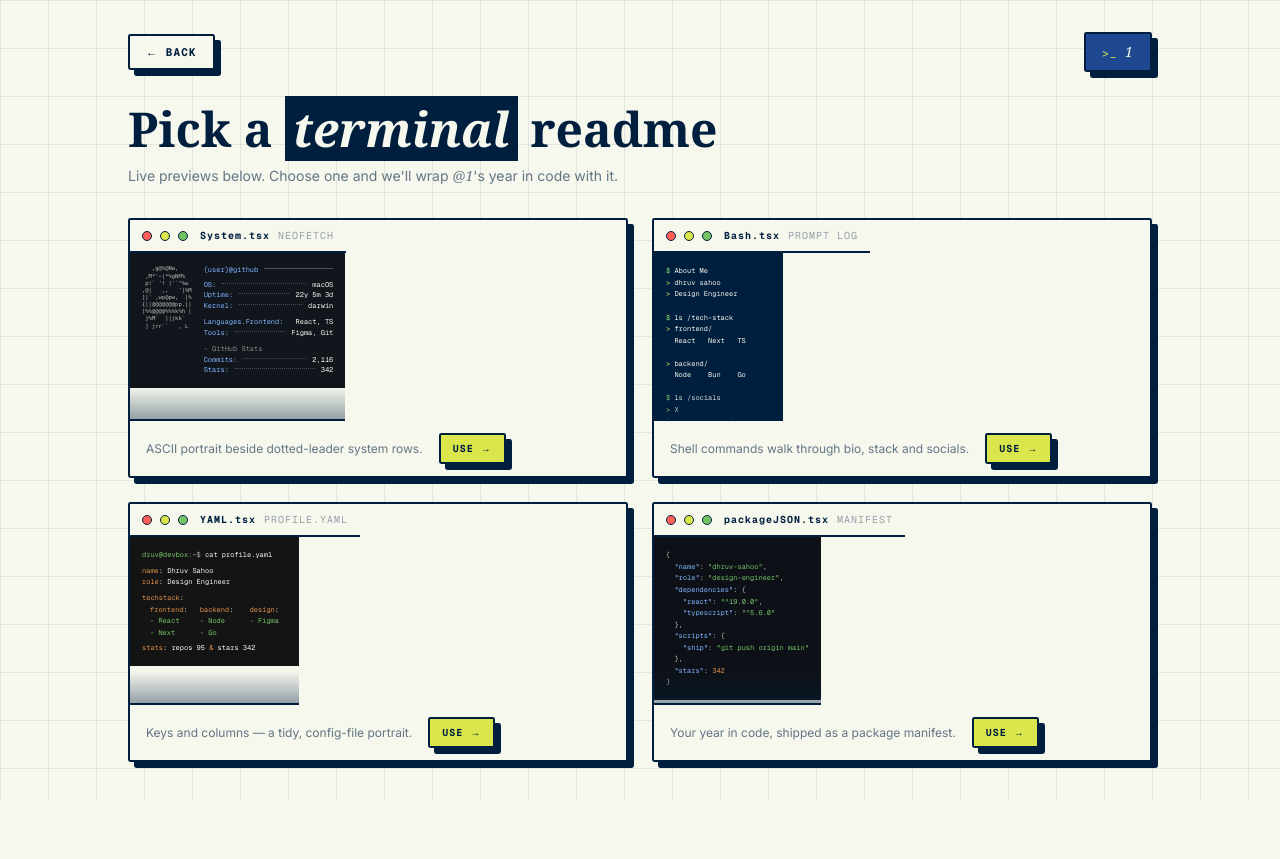
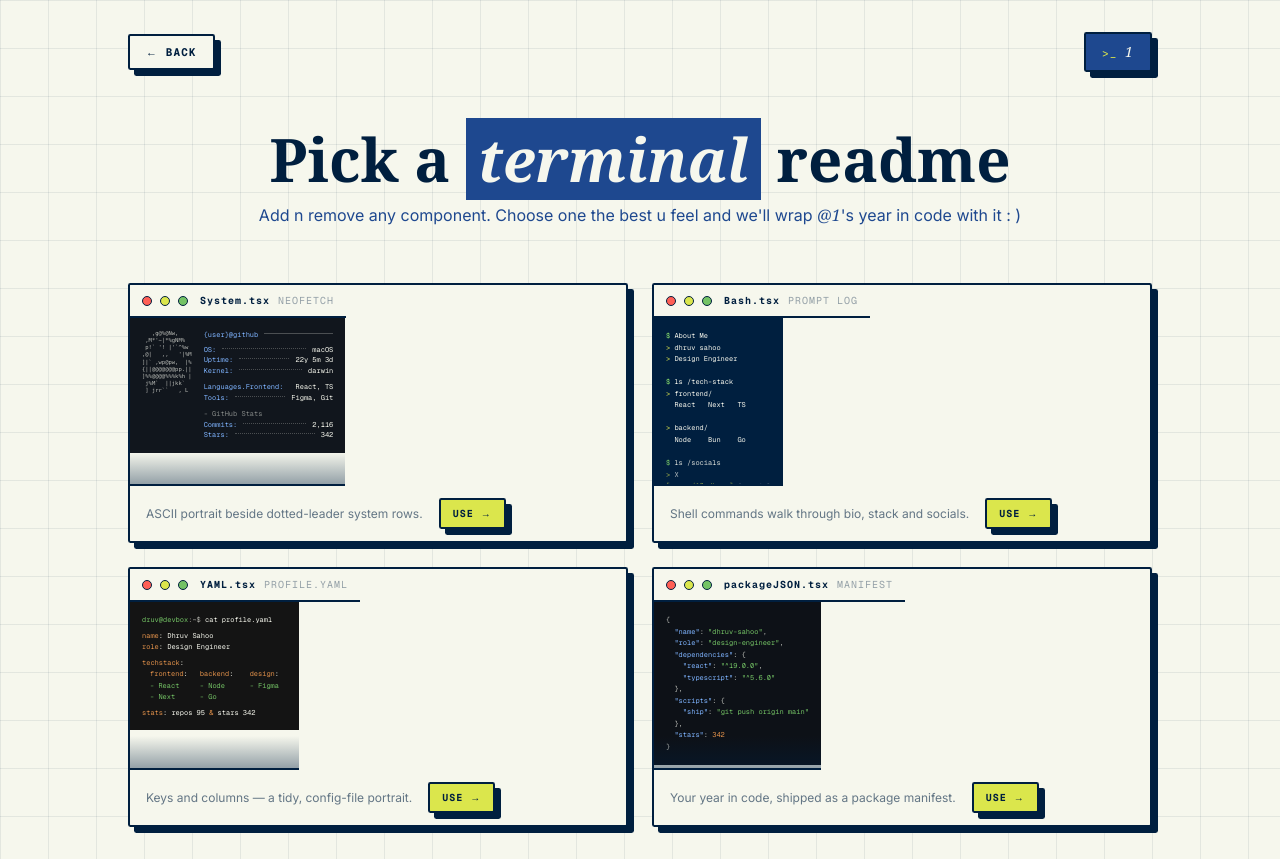
Before and after one commit to Dru-429/github-wrapped, a Next.js app: page /readme/1 in a window 1280 px wide. Before the commit the page ends 800 px from the top, so only its background shows below. Built offline with nearby package versions, Linux system fonts and the light colour scheme.

Commit message:
Add Header

```diff
--- a/app/readme/[username]/page.tsx
+++ b/app/readme/[username]/page.tsx
@@ -230,16 +230,16 @@ export default function SelectTemplatePage() {
         </div>
 
         {/* heading */}
-        <header className="mb-8 max-w-2xl">
-          <h1 className="font-serif text-4xl font-bold leading-[1.05] md:text-5xl">
+        <header className="my-8 md:my-14 w-full text-center">
+          <h1 className="font-serif text-4xl font-bold leading-[1.05] md:text-6xl">
             Pick a{" "}
-            <span className="bg-ink px-2 italic text-cream">terminal</span>{" "}
+            <span className="bg-nuit px-3 italic text-cream">terminal</span>{" "}
             readme
           </h1>
-          <p className="mt-3 text-sm text-ink/60">
-            Live previews below. Choose one and we&apos;ll wrap{" "}
+          <p className="mt-3 text-nuit">
+            Add n remove any component. Choose one the best u feel and we&apos;ll wrap{" "}
             <span className="font-serif italic">@{username || "you"}</span>
-            &apos;s year in code with it.
+            &apos;s year in code with it : )
           </p>
         </header>
 
```
